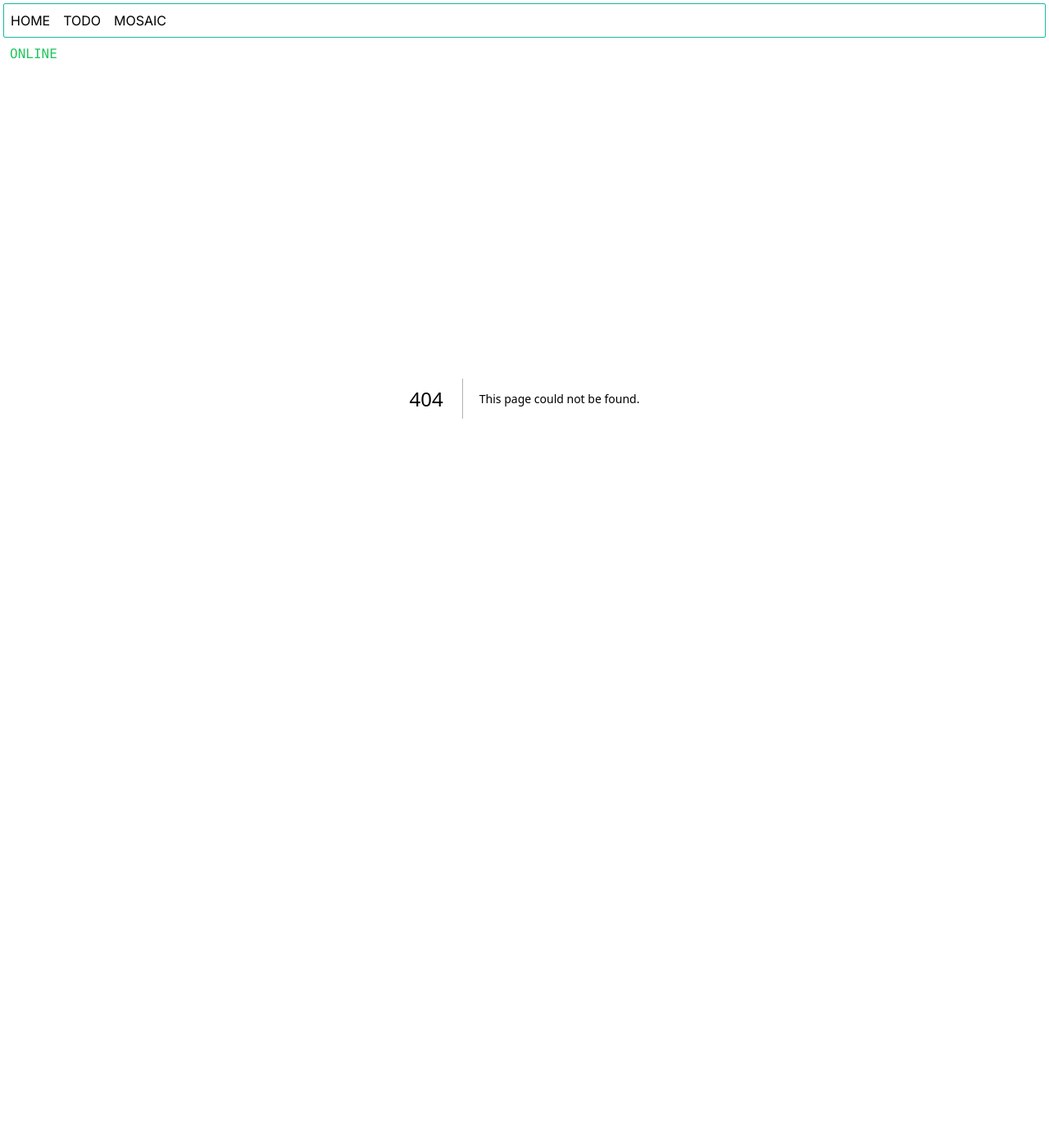
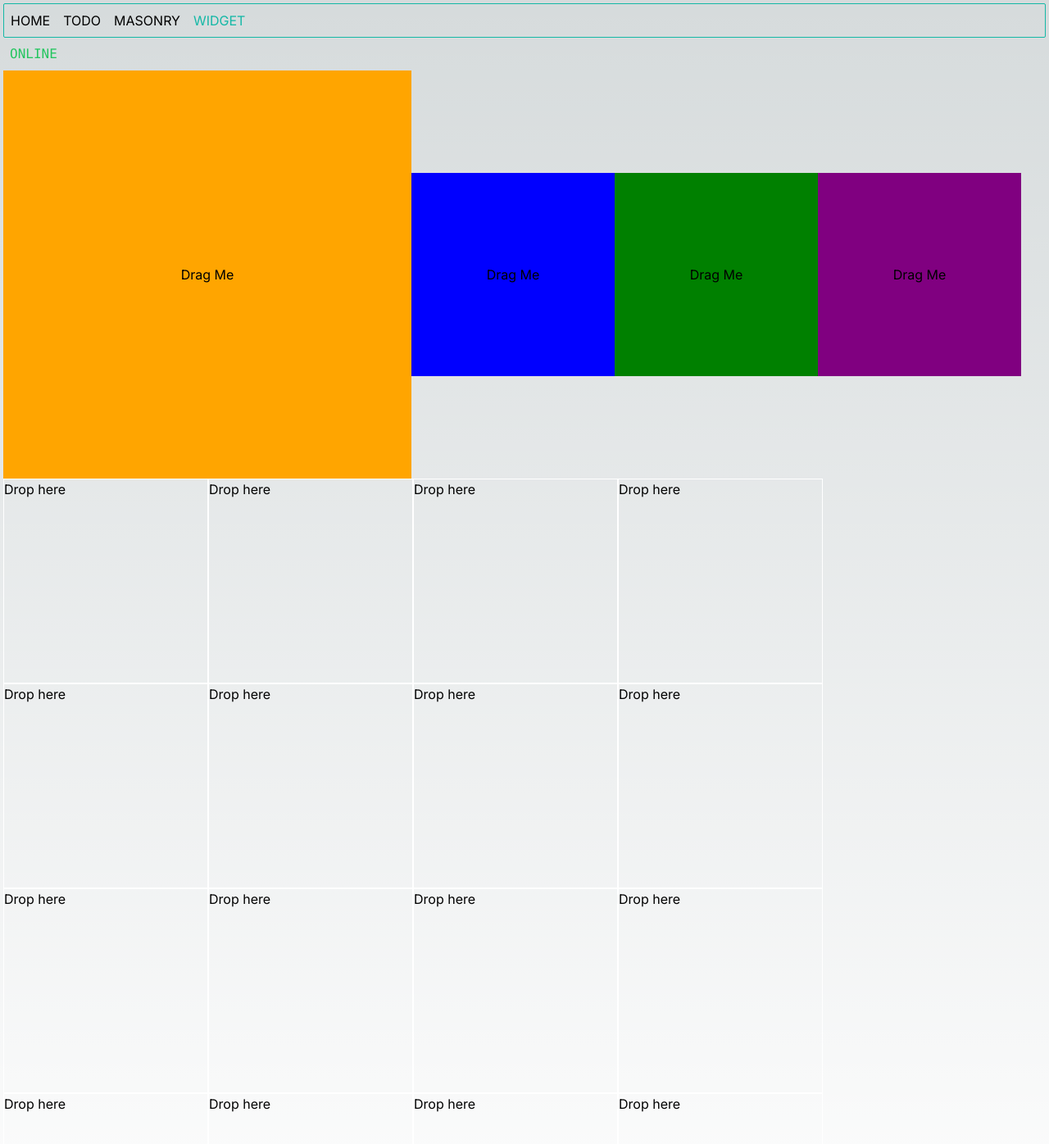
Before and after one commit to jp-1990/scratchpad, a Next.js app in the folder next-js/: page /widget in a window 1280 px wide. Before the commit this address had no page. Shown: the top 1396 px of the page at 82% size. Before the commit the page ends 890 px from the top, so only its background shows below. Built offline with nearby package versions, Linux system fonts and the light colour scheme.

Commit message:
add widget scratchpad

```diff
--- /dev/null
+++ b/next-js/app/masonry/page.tsx
@@ -0,0 +1,5 @@
+import Masonry from "@/src/components/Masonry";
+
+export default function Page() {
+  return <Masonry />;
+}
--- a/next-js/app/mosaic/page.tsx
+++ /dev/null
@@ -1,5 +0,0 @@
-import Mosaic from "@/src/components/Mosaic";
-
-export default function Page() {
-  return <Mosaic />;
-}
--- /dev/null
+++ b/next-js/app/widget/page.tsx
@@ -0,0 +1,5 @@
+import Widget from "@/src/components/Widget";
+
+export default function Page() {
+  return <Widget />;
+}
--- a/next-js/src/components/Mosaic.tsx
+++ b/next-js/src/components/Masonry.tsx
@@ -52,7 +52,7 @@
 //   );
 // }
 //
-// export default function Mosaic() {
+// export default function Masonry() {
 //   const [isDropped, setIsDropped] = useState(false);
 //   const draggableMarkup = <Draggable>Drag me</Draggable>;
 //
@@ -89,7 +89,6 @@ import {
   rectSwappingStrategy,
   SortableContext,
   sortableKeyboardCoordinates,
-  verticalListSortingStrategy,
 } from "@dnd-kit/sortable";
 
 import React, { useId, useState } from "react";
@@ -98,7 +97,12 @@ import { CSS } from "@dnd-kit/utilities";
 
 const SIZE = ["11", "12", "21", "22"] as const;
 
-type SortableBoxProps = { id: number; size: (typeof SIZE)[number]; data?: any };
+type SortableBoxProps = {
+  id: number;
+  size: (typeof SIZE)[number];
+  color: string;
+  data?: any;
+};
 
 export function SortableBox(props: SortableBoxProps) {
   const {
@@ -124,6 +128,7 @@ export function SortableBox(props: SortableBoxProps) {
     opacity: isOver && over?.id !== active?.id ? 0.5 : 1,
     gridColumn: width < 500 ? "span 1" : "span 2",
     gridRow: width < 500 ? "span 1" : "span 2",
+    backgroundColor: props.color,
   };
 
   return (
@@ -140,14 +145,14 @@ export function SortableBox(props: SortableBoxProps) {
 }
 
 const initialItems = [
-  { id: 1, size: 11 },
-  { id: 2, size: 11 },
-  { id: 3, size: 11 },
-  { id: 4, size: 22 },
-  { id: 5, size: 11 },
-  { id: 6, size: 11 },
-  { id: 7, size: 11 },
-  { id: 8, size: 22 },
+  { id: 1, size: 11, color: "red" },
+  { id: 2, size: 11, color: "green" },
+  { id: 3, size: 11, color: "blue" },
+  { id: 4, size: 22, color: "yellow" },
+  { id: 5, size: 11, color: "orange" },
+  { id: 6, size: 11, color: "white" },
+  { id: 7, size: 11, color: "gray" },
+  { id: 8, size: 22, color: "purple" },
 ];
 
 export default function App() {
@@ -175,6 +180,7 @@ export default function App() {
               key={item.id}
               id={item.id}
               size={`${item.size}` as any}
+              color={item.color}
             />
           ))}
         </SortableContext>
--- a/next-js/src/components/Navbar.tsx
+++ b/next-js/src/components/Navbar.tsx
@@ -21,10 +21,16 @@ export default function Navbar() {
         TODO
       </Link>
       <Link
-        href="/mosaic"
-        className={`mr-4 ${pathname === "/mosaic" ? "text-teal-500" : ""}`}
+        href="/masonry"
+        className={`mr-4 ${pathname === "/masonry" ? "text-teal-500" : ""}`}
       >
-        MOSAIC
+        MASONRY
+      </Link>
+      <Link
+        href="/widget"
+        className={`mr-4 ${pathname === "/widget" ? "text-teal-500" : ""}`}
+      >
+        WIDGET
       </Link>
     </nav>
   );
--- /dev/null
+++ b/next-js/src/components/Widget.tsx
@@ -0,0 +1,222 @@
+"use client";
+
+import React, { useId, useState } from "react";
+import { DndContext, closestCorners, pointerWithin } from "@dnd-kit/core";
+import { useDroppable } from "@dnd-kit/core";
+import { useDraggable } from "@dnd-kit/core";
+
+export function Droppable(props) {
+  const { isOver, setNodeRef } = useDroppable({
+    id: props.id,
+  });
+  const style = {
+    color: isOver ? "green" : undefined,
+    width: "250px",
+    height: "250px",
+  };
+
+  return (
+    <div
+      ref={setNodeRef}
+      style={style}
+      className="flex flex-wrap border border-white relative"
+    >
+      {props.children}
+    </div>
+  );
+}
+
+export function Draggable(props) {
+  const { attributes, listeners, setNodeRef, transform } = useDraggable({
+    id: props.id,
+  });
+  const style: any = transform
+    ? {
+        transform: `translate3d(${transform.x}px, ${transform.y}px, 0)`,
+      }
+    : {};
+
+  //@ts-ignore
+  style.backgroundColor = props.color;
+  style.width = props.small ? "248px" : "498px";
+  style.height = props.small ? "248px" : "498px";
+  style.position = props.position;
+  if (props.position === "absolute") {
+    style.top = 0;
+    style.left = 0;
+    style.zIndex = 10;
+  }
+
+  return (
+    <button
+      ref={setNodeRef}
+      style={style}
+      className="bg-sky-500"
+      {...listeners}
+      {...attributes}
+    >
+      {props.children}
+    </button>
+  );
+}
+
+export default function Widget() {
+  // matrix
+  const containers: string[][] = [];
+  const initialOccupied: (string | null)[][] = [];
+  for (let i = 0; i < 4; i++) {
+    const row: string[] = [];
+    const row_: (string | null)[] = [];
+    for (let j = 0; j < 4; j++) {
+      row.push(`${i}:${j}`);
+      row_.push(null);
+    }
+    containers.push(row);
+    initialOccupied.push(row_);
+  }
+
+  const [widgets, setWidgets] = useState({
+    "0": {
+      style: { color: "orange", position: "relative" },
+      size: "large",
+      parent: null,
+    },
+    "1": {
+      style: { color: "blue", position: "relative" },
+      size: "small",
+      parent: null,
+    },
+    "2": {
+      style: { color: "green", position: "relative" },
+      size: "small",
+      parent: null,
+    },
+    "3": {
+      style: { color: "purple", position: "relative" },
+      size: "small",
+      parent: null,
+    },
+  });
+  const [occupied, setOccupied] =
+    useState<(string | null)[][]>(initialOccupied);
+
+  const id = useId();
+
+  return (
+    <DndContext
+      onDragEnd={handleDragEnd}
+      id={id}
+      collisionDetection={pointerWithin}
+    >
+      {Object.keys(widgets).map((id) => {
+        if ((widgets as any)[id].parent) {
+          return null;
+        }
+        return (
+          <Draggable
+            id={id}
+            key={id}
+            color={(widgets as any)[id].style.color}
+            position={(widgets as any)[id].style.position}
+            small={(widgets as any)[id].size === "small"}
+          >
+            Drag Me
+          </Draggable>
+        );
+      })}
+
+      <div className="flex flex-wrap w-[1000px]">
+        {containers.map((row) => {
+          return row.map((id) => {
+            const [row, col] = id.split(":");
+            const widgetId = occupied[+row][+col];
+            return (
+              <Droppable key={id} id={id}>
+                {!widgetId ? (
+                  "Drop here"
+                ) : (
+                  <Draggable
+                    id={widgetId}
+                    key={widgetId}
+                    color={(widgets as any)[widgetId].style.color}
+                    position={(widgets as any)[widgetId].style.position}
+                    small={(widgets as any)[widgetId].size === "small"}
+                  >
+                    Drag Me
+                  </Draggable>
+                )}
+              </Droppable>
+            );
+          });
+        })}
+      </div>
+
+      {/* <div className="flex flex-wrap w-[500px]">
+        {containers.map((id) => (
+          // We updated the Droppable component so it would accept an `id`
+          // prop and pass it to `useDroppable`
+          <Droppable key={id} id={id}>
+            {parent !== id && parent2 !== id && parent3 !== id && parent4 !== id
+              ? "Drop here"
+              : null}
+            {parent === id ? draggableMarkup : null}
+            {parent2 === id ? draggableMarkup2 : null}
+            {parent3 === id ? draggableMarkup3 : null}
+            {parent4 === id ? draggableMarkup4 : null}
+          </Droppable>
+        ))}
+      </div> */}
+    </DndContext>
+  );
+
+  function handleDragEnd(event) {
+    const { over, active } = event;
+
+    const widgetId = active.id;
+    let parentId = over?.id ?? null;
+
+    const widget = (widgets as any)[widgetId];
+
+    console.log(widgetId, parentId, widget);
+
+    setOccupied((prev) => {
+      const prevParent = widget.parent;
+      console.log("prevparent", prevParent);
+      if (prevParent) {
+        const [prevRow, prevCol] = prevParent.split(":");
+        prev[prevRow][prevCol] = null;
+      }
+
+      if (!parentId) return [...prev];
+
+      const [row, col] = parentId.split(":");
+      console.log(row, col);
+      if (prev[row][col] === null) {
+        prev[row][col] = widgetId;
+      }
+
+      console.log(prev);
+
+      return [...prev];
+    });
+
+    setWidgets((prev: any) => {
+      if (parentId) {
+        const [row, col] = parentId.split(":");
+        if (occupied[row][col] !== null) parentId = null;
+      }
+
+      widget.parent = parentId;
+      if (widget.parent) {
+        widget.style.position = "absolute";
+      } else {
+        widget.style.position = "relative";
+      }
+
+      return { ...prev };
+    });
+
+    // If the item is dropped over a container, set it as the parent
+    // otherwise reset the parent to `null`
+  }
+}
```
